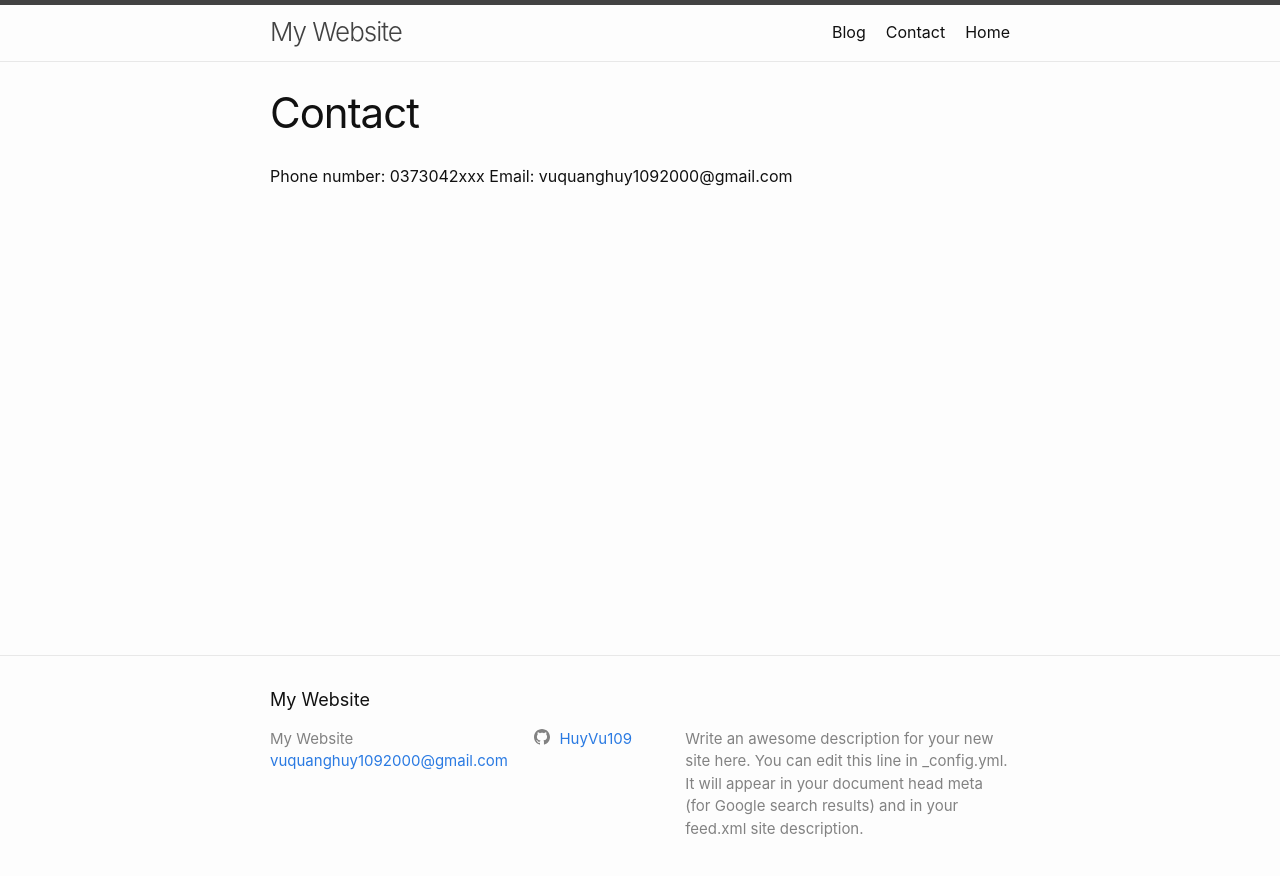
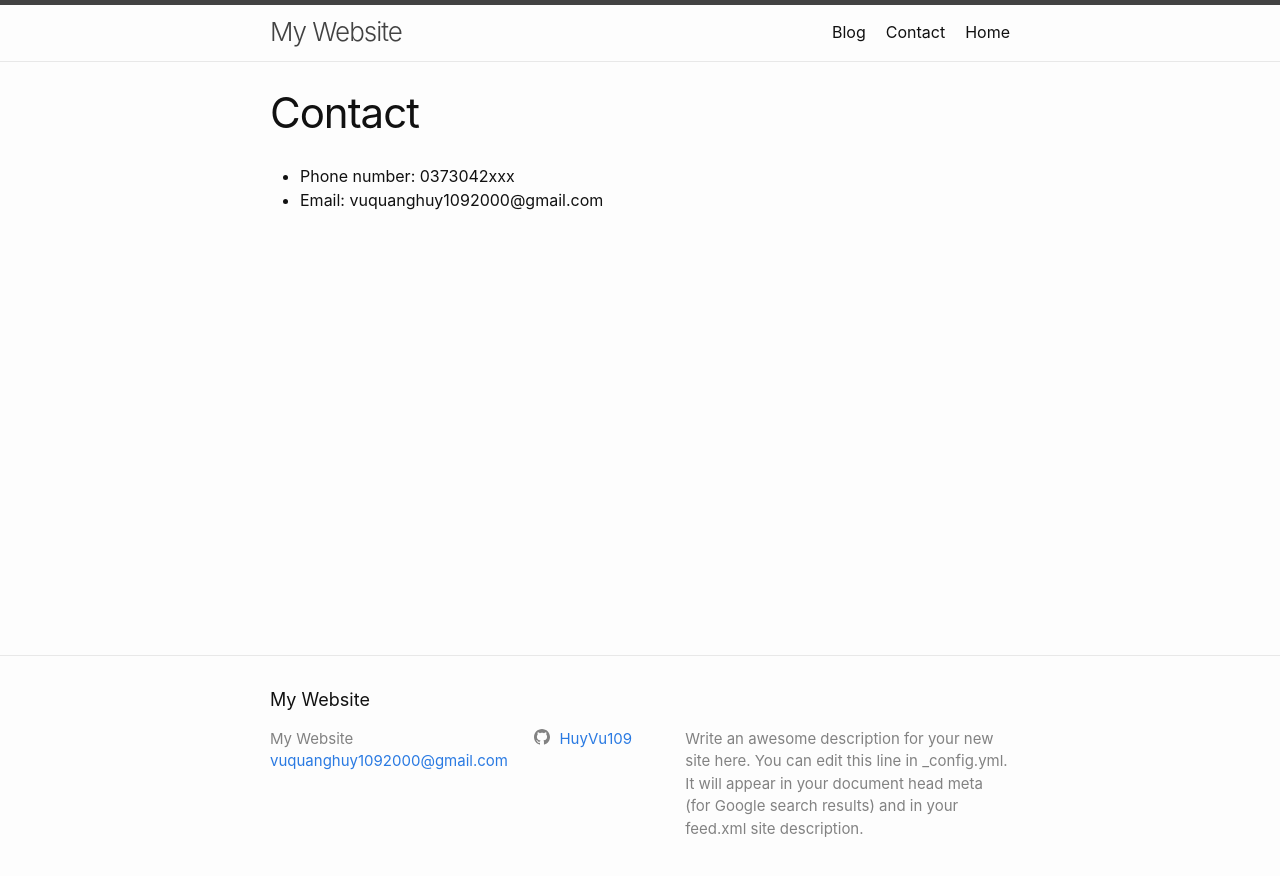
Before and after one commit to HuyVu109/myblog, a Jekyll site: the page built from contact.markdown, in a window 1280 px wide. Shown: the top 876 px of the page. Built offline with Jekyll 4.4.1, drawn with Linux system fonts in a browser that asks for light colours.

Commit message:
initial commit

```diff
--- a/contact.markdown
+++ b/contact.markdown
@@ -3,5 +3,5 @@ layout: page
 title: Contact
 permalink: /contact/
 ---
-Phone number: 0373042xxx
-Email: vuquanghuy1092000@gmail.com
+- Phone number: 0373042xxx
+- Email: vuquanghuy1092000@gmail.com
```
